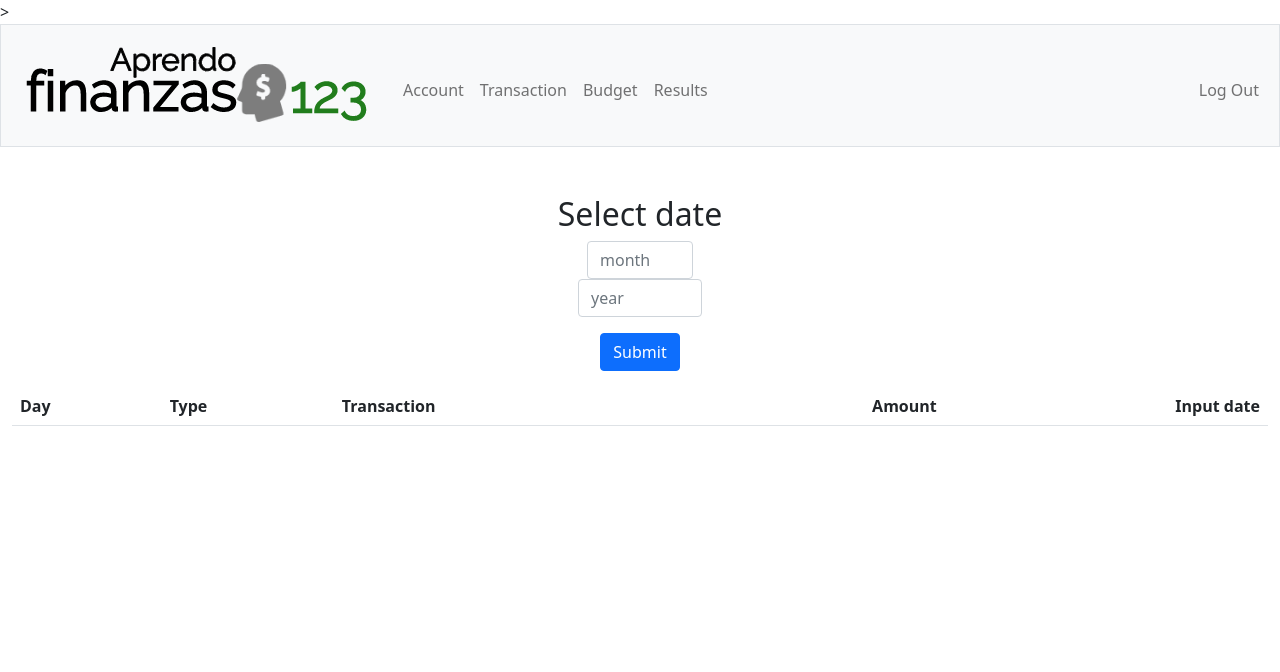
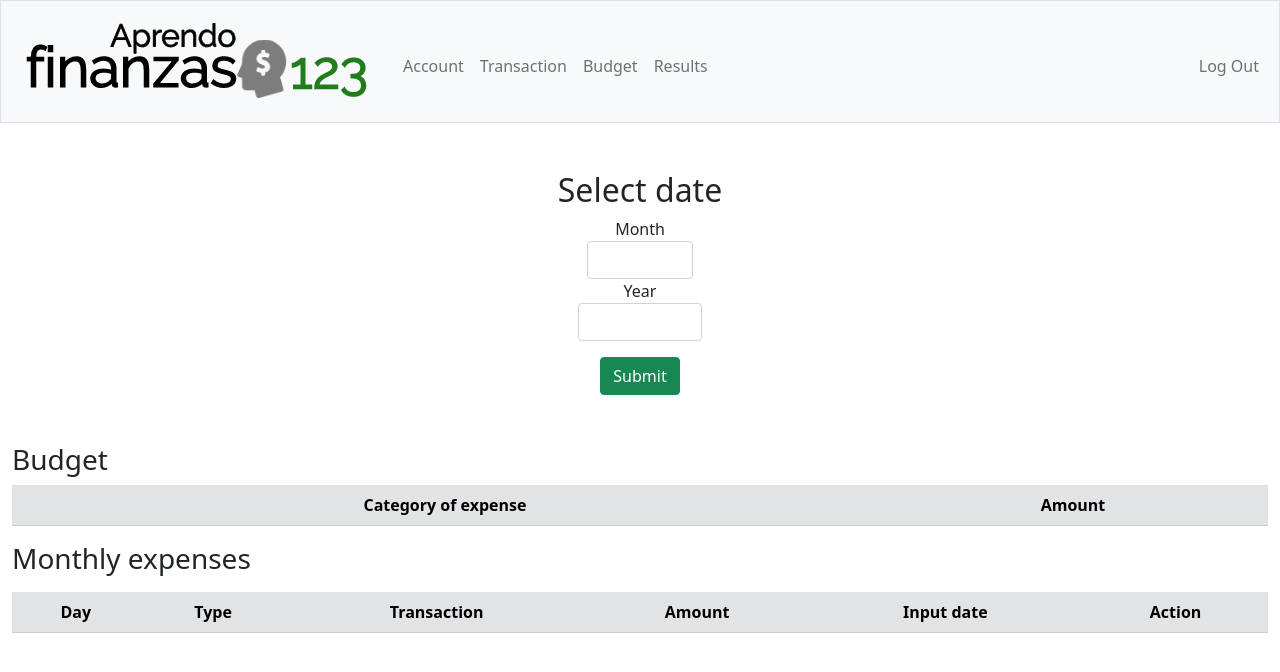
Before and after one commit to raig1988/Final_project, a Flask app: page /results in a window 1280 px wide. Shown: the top 672 px of the page. Run offline with Flask 2, Linux system fonts and the light colour scheme; a user stored in the database is signed in; data comes from the database, SQL or seed files in the repository; both versions use the stored data as it was after the commit; lists and menus that the app fills with data are empty.

Commit message:
Update to final project

```diff
--- a/budgetapp/__init__.py
+++ b/budgetapp/__init__.py
@@ -16,6 +16,8 @@ app.config["TEMPLATES_AUTO_RELOAD"] = True
 
 # DATABASE
 app.config['SQLALCHEMY_DATABASE_URI'] = 'sqlite:///budget.db'
+app.config['SQLALCHEMY_ECHO'] = True
+app.config['SQLALCHEMY_RECORD_QUERIES'] = True
 db = SQLAlchemy(app)
 bcrypt = Bcrypt(app)
 login_manager = LoginManager(app)
--- a/budgetapp/routes.py
+++ b/budgetapp/routes.py
@@ -1,7 +1,7 @@
-from flask import redirect, render_template, request, session, flash, url_for
+from flask import redirect, render_template, request, flash, url_for
 from budgetapp import app, db, bcrypt, mail
-from budgetapp.models import User, Transactions
-from budgetapp.forms import RegistrationForm, LoginForm, UpdateAccountForm, RequestResetForm, ResetPasswordForm, TransactionForm
+from budgetapp.models import User, Transactions, Budget
+from budgetapp.forms import RegistrationForm, LoginForm, UpdateAccountForm, RequestResetForm, ResetPasswordForm, TransactionForm, BudgetForm
 from flask_login import login_user, current_user, logout_user, login_required
 from flask_mail import Message
 
@@ -113,9 +113,33 @@ def transaction():
         return redirect(url_for("transaction"))
     return render_template("transaction.html", form=form)
 
+@app.route("/budget", methods=["GET", "POST"])
+@login_required
+def budget():
+    id = current_user.id
+    form = BudgetForm()
+    if form.validate_on_submit():
+        budget = Budget(type_budget=form.type_budget.data, amount_budget=form.amount_budget.data, user_id=id)
+        db.session.add(budget)
+        db.session.commit()
+        flash(f" Budget type {budget.type_budget} registered correctly", "success")
+        return redirect(url_for("budget"))
+    budget = Budget.query.filter_by(user_id=id)
+    return render_template("budget.html", form=form, budget=budget)
+
+@app.route("/delete_budget/<int:id>", methods=["POST"])
+@login_required
+def delete_budget(id):
+    budget_to_delete = Budget.query.get_or_404(id)
+    db.session.delete(budget_to_delete)
+    db.session.commit()
+    flash(f"Budget type {budget_to_delete.type_budget} deleted successfully", "success")
+    return redirect(url_for("budget"))
+
 @app.route("/results", methods=["GET", "POST"])
 @login_required
 def results():
+    id = current_user.id
     if request.method == "POST":
         month = request.form.get("month")
         if not month:
@@ -124,5 +148,16 @@ def results():
         if not year:
             flash("You need to enter the year", "warning")
         transactions = Transactions.query.filter(month==month, year==year)
-        return render_template("results.html", transactions=transactions)
-    return render_template("results.html")
+        budget = Budget.query.filter_by(user_id=id).all()
+        return render_template("results.html", transactions=transactions, budget=budget)
+    budget = Budget.query.filter_by(user_id=id).all()
+    return render_template("results.html", budget=budget)
+
+@app.route("/delete_transaction/<int:id>", methods=["POST"])
+@login_required
+def delete_transaction(id):
+    transaction_to_delete = Transactions.query.get_or_404(id)
+    db.session.delete(transaction_to_delete)
+    db.session.commit()
+    flash(f"Transaction {transaction_to_delete.expense} deleted successfully", "success")
+    return redirect(url_for("results"))
--- a/budgetapp/templates/account.html
+++ b/budgetapp/templates/account.html
@@ -43,7 +43,7 @@
                         {{ form.email(class="form-control mx-auto w-auto") }}
                     {% endif %}
                 </div>
-                {{ form.submit(class="btn btn-primary") }}
+                {{ form.submit(class="btn btn-success") }}
             </form>
     </div>
 
--- a/budgetapp/templates/layout.html
+++ b/budgetapp/templates/layout.html
@@ -1,4 +1,4 @@
-><!DOCTYPE html>
+<!DOCTYPE html>
 <html lang="en">
 <head>
     <meta charset="UTF-8">
--- a/budgetapp/templates/login.html
+++ b/budgetapp/templates/login.html
@@ -35,7 +35,7 @@
             {{ form.remember(class="form-check mx-auto w-auto") }}
             {{ form.remember.label(class="form-check-label") }}
         </div>
-        {{ form.submit(class="btn btn-primary") }}
+        {{ form.submit(class="btn btn-success") }}
         <a href="{{ url_for('reset_request') }}">Forgot Password</a>
     </form>
 {% endblock %}
--- a/budgetapp/templates/register.html
+++ b/budgetapp/templates/register.html
@@ -58,6 +58,6 @@
             {{ form.confirm_password(class="form-control mx-auto w-auto") }}
         {% endif %}
     </div>
-    {{ form.submit(class="btn btn-primary") }}
+    {{ form.submit(class="btn btn-success") }}
 </form>
 {% endblock %}
--- a/budgetapp/templates/results.html
+++ b/budgetapp/templates/results.html
@@ -4,34 +4,59 @@
 {% endblock %}
 {% block main %}
 <form action="" method="post">
-    <div class="mb-3">
+    <div class="row mb-3">
         <h2>Select date</h2>
-        <input autocomplete="off" class="form-control mx-auto w-auto" type="number" name="month" placeholder="month" min="1" max="12" required>
-        <input autocomplete="off" class="form-control mx-auto w-auto" type="number" name="year" placeholder="year" min="2000" max="3000" required>
+        <label>Month</label>
+        <input autocomplete="off" class="col-auto form-control mx-auto w-auto" type="number" name="month" min="1" max="12" required>
+        <label>Year</label>
+        <input autocomplete="off" class="col-auto form-control mx-auto w-auto" type="number" name="year" min="2000" max="3000" required>
     </div>
-    <div class="mb-3">
-        <button class="btn btn-primary" type="submit">Submit</button>
+    <div class="mb-5">
+        <button class="btn btn-success" type="submit">Submit</button>
     </div>
 </form>
 
 <table class="table">
+    <h3 class="text-start">Budget</h2>
     <thead>
         <tr>
-            <th class="text-start">Day</th>
-            <th class="text-start">Type</th>
-            <th class="text-start">Transaction</th>
-            <th class="text-end">Amount</th>
-            <th class="text-end">Input date</th>
+            <th class="table-secondary text-center fw-bold">Category of expense</th>
+            <th class="table-secondary text-center fw-bold">Amount</th>
+        </tr>
+    </thead>
+    <tbody>
+        {% for type in budget %}
+        <tr>
+            <td class="text-center">{{ type.type_budget }}</td>
+            <td class="text-center">{{ type.amount_budget }}</td>
+        </tr>
+        {% endfor %}
+    </tbody>
+</table>
+
+<table class="table mt-3">
+    <h3 class="text-start">Monthly expenses</h2>
+    <thead>
+        <tr>
+            <th class="table-secondary text-center fw-bold">Day</th>
+            <th class="table-secondary text-center fw-bold">Type</th>
+            <th class="table-secondary text-center fw-bold">Transaction</th>
+            <th class="table-secondary text-center fw-bold">Amount</th>
+            <th class="table-secondary text-center fw-bold">Input date</th>
+            <th class="table-secondary text-center fw-bold">Action</th>
         </tr>
     </thead>
     <tbody>
         {% for transaction in transactions %}
         <tr>
-            <td class="text-start">{{ transaction.day }}</td>
-            <td class="text-start">{{ transaction.type }}</td>
-            <td class="text-start">{{ transaction.expense }}</td>
-            <td class="text-end">{{ transaction.amount }}</td>
-            <td class="text-end">{{ transaction.input_date }}</td>
+            <td class="text-center">{{ transaction.day }}</td>
+            <td class="text-center">{{ transaction.type }}</td>
+            <td class="text-center">{{ transaction.expense }}</td>
+            <td class="text-center">{{ transaction.amount }}</td>
+            <td class="text-center">{{ transaction.input_date.strftime('%Y-%m-%d') }}</td>
+            <td class="text-center">
+                <form method="post" action="{{ url_for('delete_transaction', id=transaction.id )}}"><button class="btn btn-danger">Delete</button></form>
+            </td>
         </tr>
         {% endfor %}
     </tbody>
```
Also changed, not shown: budgetapp/forms.py (+11 -1 lines), budgetapp/models.py (+12 -0 lines), budgetapp/other.txt (+0 -20 lines), budgetapp/templates/budget.html (+34 -24 lines), budgetapp/templates/transaction.html (+11 -11 lines), budgetapp/budget.db.
